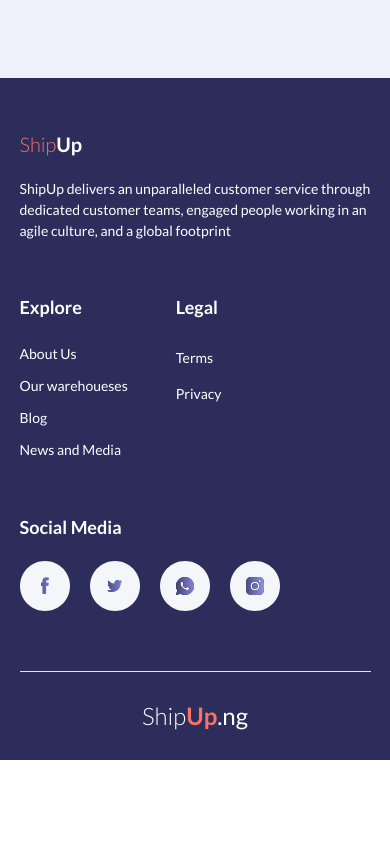
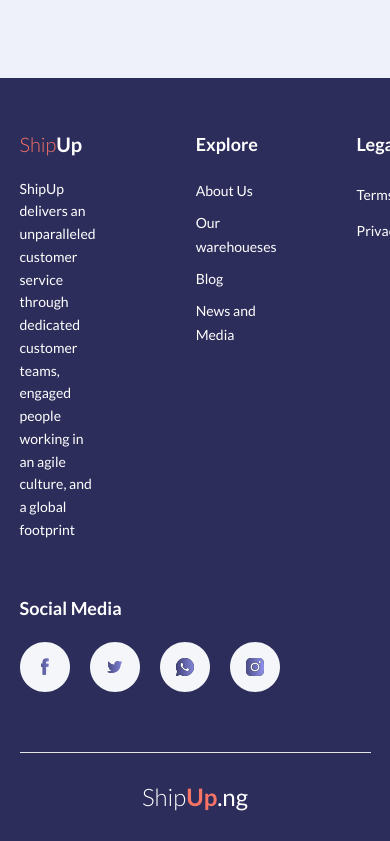
Before and after one commit to annaeugeniyevna/shipup-on-React, a React (Vite) app: page / in a window 390 px wide. Shown: the part 4822-5663 px from the top of the page. Before the commit the page ends 5582 px from the top, so only its background shows below. Built offline with nearby package versions, Linux system fonts and the light colour scheme.

Commit message:
feat: add responsive styles for footer

```diff
--- a/src/components/Footer.jsx
+++ b/src/components/Footer.jsx
@@ -7,11 +7,19 @@
     return (
         <footer className="bg-primary pt-13">
             <div className="max-w-[1440px] mx-auto px-[5%]">
-                <a href="/"
-                    className="text-secondary font-light text-xl">Ship<span className="text-white font-bold text-xl">Up</span>
-                    </a>
-                    <p className="font-sans font-regular text-sm text-white leading-normal mt-5 mb-13">ShipUp delivers an unparalleled customer service through dedicated customer teams, engaged people working in an agile culture, and a global footprint</p>
-                    <div className="flex gap-12 mb-13">
+                <div className="flex gap-25">
+                    <div>
+                        <a href="/"
+                            className="text-secondary font-light text-xl
+                            md:text-2xl">
+                            Ship
+                            <span className="text-white font-bold text-xl
+                        md:text-2xl">Up</span>
+                        </a>
+                        <p className="font-sans font-regular text-sm text-white leading-normal mt-5 mb-13
+                        md:max-w-[220px] leading-relaxed">ShipUp delivers an unparalleled customer service through dedicated customer teams, engaged people working in an agile culture, and a global footprint</p>
+                    </div>
+                    <div className="flex gap-20 mb-13">
                         <div>
                             <h3 className="font-sans font-bold text-lg text-white mb-5">Explore</h3>
                             <ul className="flex flex-col gap-2">
@@ -28,6 +36,7 @@
                                 <li><a href="/" className="font-sans font-regular text-sm text-white">Privacy</a></li>
                             </ul>
                         </div>
+                </div>
                     </div>
                     <div>
                         <h3 className="font-sans font-bold text-lg text-white mb-5">Social Media</h3>
```
